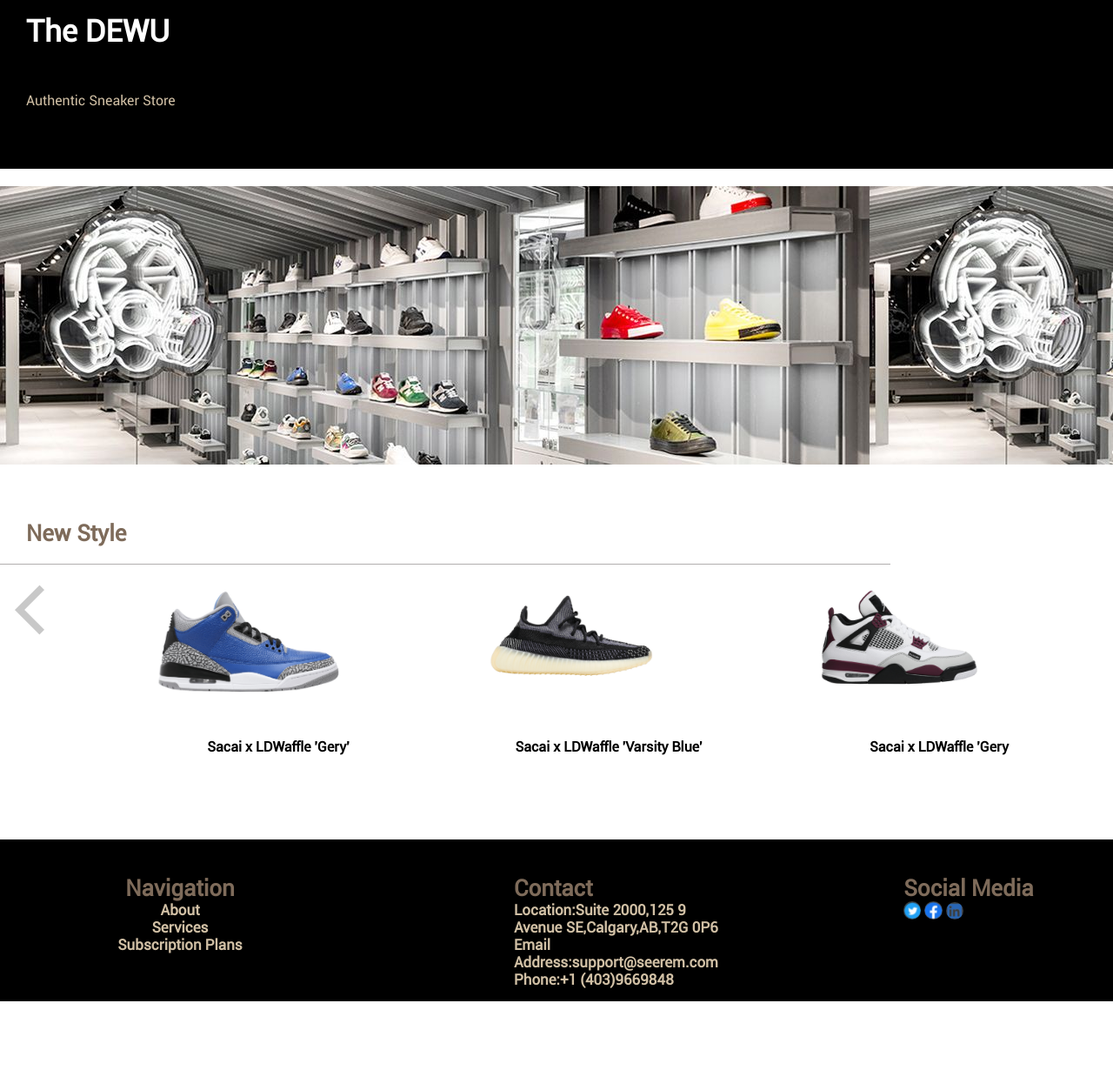
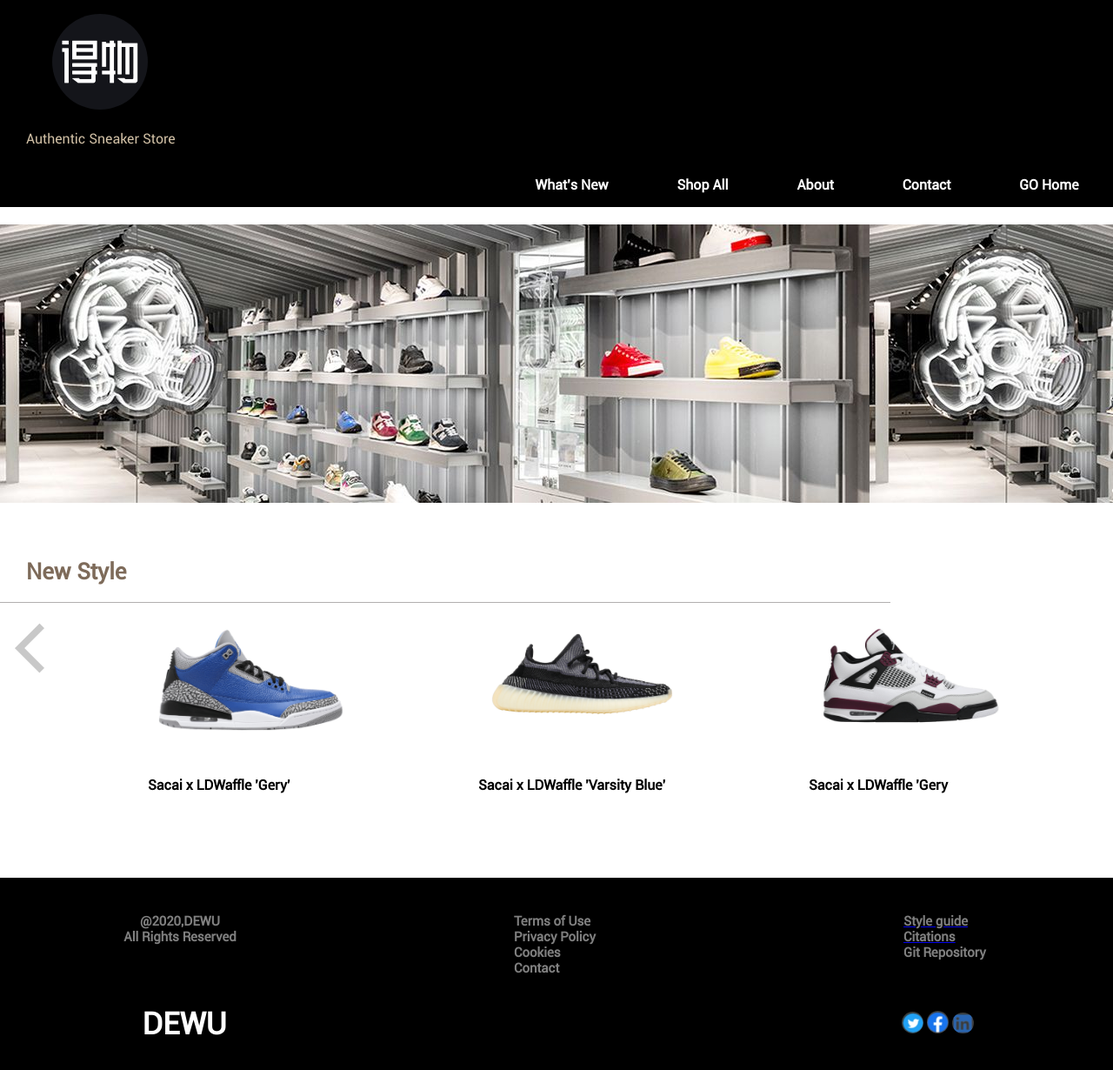
Before and after one commit to Maria99710/IAT339_Project2, a plain HTML site: page index.html in a window 1280 px wide. Shown: the top 1230 px of the page at 87% size. Before the commit the page ends 1151 px from the top, so only its background shows below. Drawn offline with Linux system fonts and the light colour scheme.

Commit message:
change the position of navigation bar

```diff
--- a/index.html
+++ b/index.html
@@ -21,8 +21,8 @@
       for (let i = 1; i <7; i++) {
         var texts=text[i];
         var li='<li id="li'+i+'"><div class="showshose" >\n' +
-                '         <img src="img/shose/'+i+'.jpg" style="height:150px;"><br>\n' +
-                '         <div style="text-align: center">\n' +
+                '         <img src="img/shose/'+i+'.jpg" style="height:150px;width: 250px"><br>\n' +
+                '         <div>\n' +
                 '           <strong>\n' +
                 '             '+texts+'\n' +
                 '           </strong>\n' +
@@ -38,7 +38,7 @@
         var li=document.createElement("li");
         li.innerHTML='<li id="li'+i+'"><div class="showshose" >\n' +
                   '         <img src="img/shose/'+i+'.jpg" style="height:150px;"><br>\n' +
-                  '         <div style="text-align: center">\n' +
+                  '         <div>\n' +
                   '           <strong>\n' +
                   '             Wmuns Air Jordan '+i+' Mid Sisterhood\n' +
                   '           </strong>\n' +
@@ -56,31 +56,58 @@
 <header>
   <div  class="headermeau clear">
     <div class="tit-header">
-      <h1 style="margin-bottom: 30px;margin-left: 30px">The DEWU</h1>
-      <br/><p style="color: #d1c0a5;margin-left: 30px"> Authentic Sneaker Store</p><br/>
-    </div>
-    <div class="title">
-      <div class="headermeau"  >
+      <a href="index.html"><img src="img/dewu.png" style="width:110px;border-radius: 60%;margin-left: 60px"></a>
+      <br/><p style="color: #d1c0a5;margin-left: 30px; margin-top: 20px"> Authentic Sneaker Store</p><br/>
+      <div  class="pc1">
+        <div class="headermeau" style="overflow: hidden" >
           <nav class="menu" >
             <ul >
               <li>
-              <a href="product.html"><strong style="color: black;">What's New</strong></a>
+                <a href="product.html"><strong style="color: white">What's New</strong></a>
               </li>
               <li>
-              <a href="productall.html"><strong style="color: black;">Shop All</strong></a>
+                <a href="productall.html"><strong style="color:white;">Shop All</strong></a>
+              </li>
+              <li>
+                <a href="about.html"><strong style="color: white;">About</strong></a>
+              </li>
+              <li>
+                <a href="contact.html"><strong style="color:white;">Contact</strong></a>
+              </li>
+              <li>
+                <a href="index.html"><strong style="color: white;">GO Home</strong></a>
+              </li>
+            </ul>
+
+          </nav>
+        </div>
+      </div>
+      <div class="mobile1" >
+        <div class="headermeau" style="overflow: hidden;margin-left: 30px" >
+          <nav class="navMenu" >
+            <ul>
+              <li> <a href="#"><strong style="color: white">Shop</strong></a>
+                <ul>
+                  <li>
+                    <a href="product.html"><strong style="color: black">What's New</strong></a>
+                  </li>
+                  <li>
+                    <a href="productall.html"><strong style="color:black;">ShopAll</strong></a>
                   </li>
                   <li>
                     <a href="about.html"><strong style="color: black;">About</strong></a>
                   </li>
                   <li>
-              <a href="contact.html"><strong style="color: black;">Contact</strong></a>
+                    <a href="contact.html"><strong style="color:black;">Contact</strong></a>
                   </li>
                   <li>
-              <a href="index.html"><strong style="color: black;">GO Home</strong></a>
+                    <a href="index.html"><strong style="color:black;">GO Home</strong></a>
                   </li>
                 </ul>
-
+              </li>
+            </ul>
           </nav>
+        </div>
       </div>
     </div>
   </div>
@@ -91,8 +118,7 @@
 <p>A template you can use to start building out your own style guides with.</p>
  -->
 </div>
-
-  <div style="margin-top: 20px">
+  <div style="margin-top: 15px">
     <div class="mainWrapper">
       <br/>
       <div class="line-border divmargin">
@@ -116,22 +142,29 @@
 <footer>
   <div class="footage">
     <div class="footer_text">
-      <h2>Navigation</h2>
-      <h4>About</h4>
-      <h4>Services</h4>
-      <h4>Subscription Plans</h4>
+      <h6>@2020,DEWU</h6>
+      <h6>All Rights Reserved</h6>
     </div>
     <div  class="footer_text1">
-      <h2>Contact</h2>
-      <h4>Location:Suite 2000,125 9 Avenue SE,Calgary,AB,T2G 0P6</h4>
-      <h4>Email Address:support@seerem.com</h4>
-      <h4>Phone:+1 (403)9669848</h4>
+      <h6>Terms of Use</h6>
+      <h6>Privacy Policy</h6>
+      <h6>Cookies</h6>
+      <h6>Contact</h6>
     </div>
     <div  class="footer_text2">
-      <h2>Social Media</h2>
-      <img src="img/logo.jpg" style="width: 8%;border-radius: 15px">
-      <img src="img/logo1.jpg" style="width: 8%;border-radius: 15px">
-      <img src="img/logo2.jpg" style="width: 8%;border-radius: 15px">
+      <a href="http://www.sfu.ca/~zwa103/IAT339/style%20guide/"><h6>Style guide</h6></a>
+      <a href="citation.html"><h6>Citations</h6></a>
+      <h6>Git Repository</h6>
+    </div>
+  </div>
+  <div style="overflow: hidden;">
+    <div class="footer_text3">
+      <h1>DEWU</h1>
+    </div>
+    <div class="footer_text4">
+      <img src="img/logo.jpg" style="width: 25px;border-radius: 15px">
+      <img src="img/logo1.jpg" style="width: 25px;border-radius: 15px">
+      <img src="img/logo2.jpg" style="width: 25px;border-radius: 15px">
     </div>
   </div>
 </footer>
```
Lines whose indentation alone changed are shown as unchanged.
